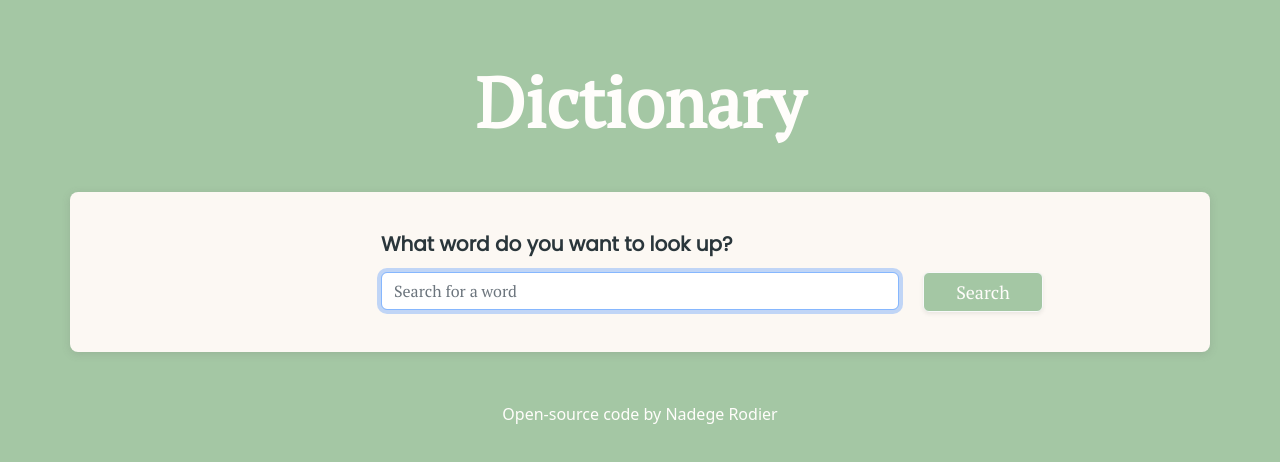
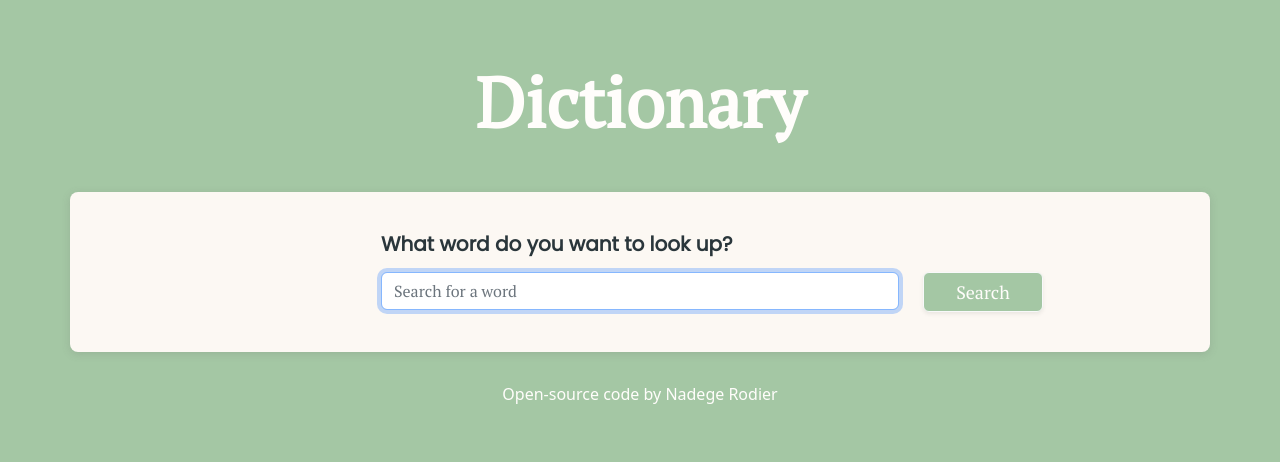
Before and after one commit to nadegerodier/dictionary-app, a React (Create React App) app: page / in a window 1280 px wide. Shown: the top 462 px of the page. Built offline with nearby package versions, Linux system fonts and the light colour scheme.

Commit message:
Small styling changes

```diff
--- a/src/App.css
+++ b/src/App.css
@@ -4,12 +4,12 @@
 
 .App .container {
   margin: 0 auto;
-  padding: 60px 0;
+  padding: 60px 0 40px;
 }
 
 .App footer {
   color: var(--off-white);
-  margin-top: 50px;
+  margin-top: 30px;
   text-align: center;
 }
 
```
